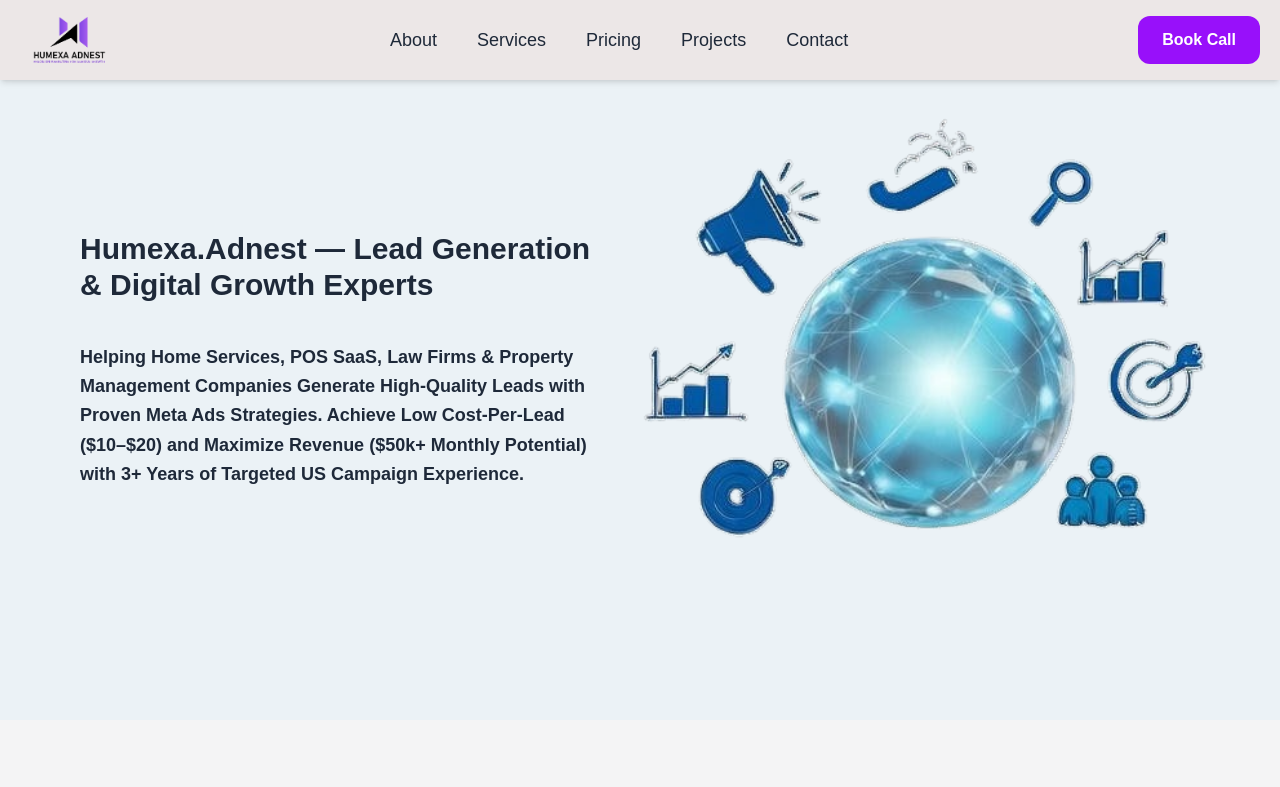
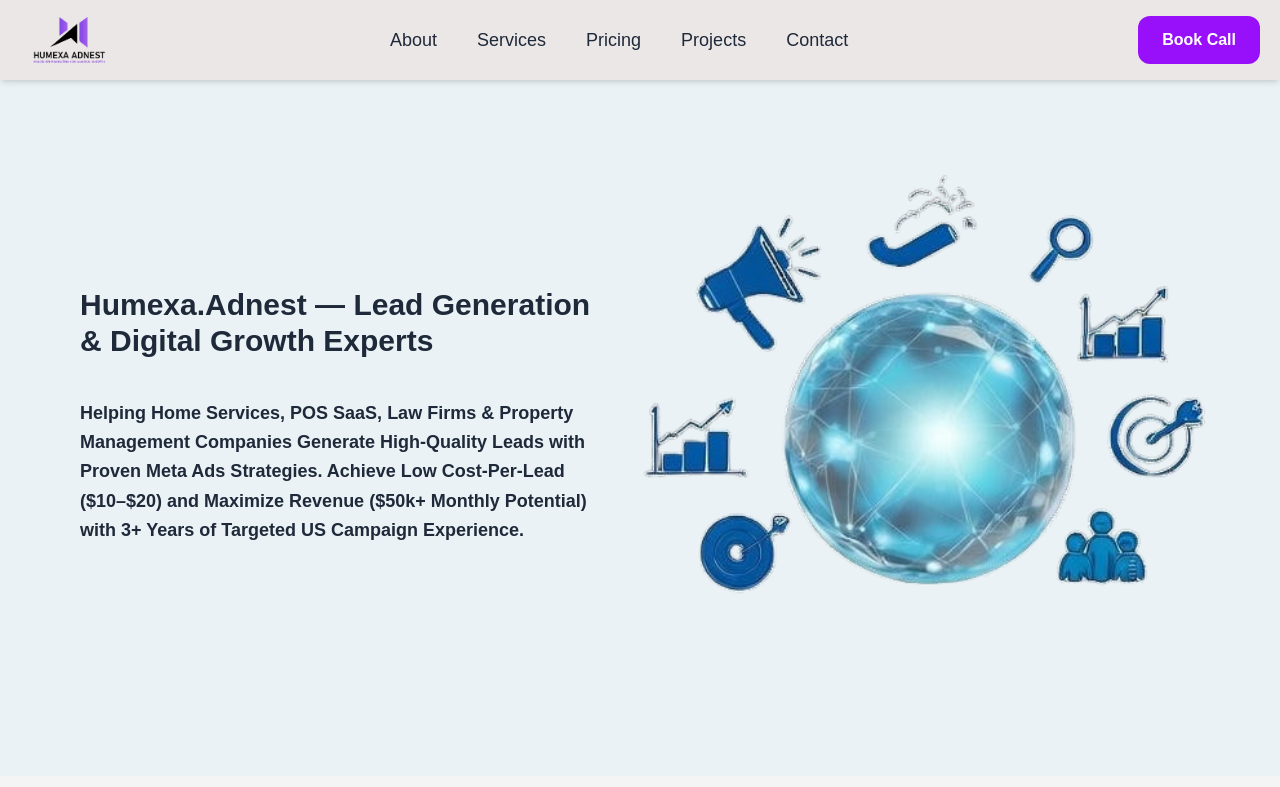
Before and after one commit to smabdullah958/humexaadnestPortfolio, a Next.js app: page / in a window 1280 px wide. Shown: the top 787 px of the page. Built offline with nearby package versions, Linux system fonts and the light colour scheme.

Commit message:
add some space

```diff
--- a/Components/HomePage.jsx
+++ b/Components/HomePage.jsx
@@ -3,7 +3,7 @@
 const HomePage=()=>{
   return (
     <div  id="home">
-      <div   className="relative h-[90vh] xl:min-h-[80vh] 2xl:min-h-[70vh] flex items-center justify-center overflow-hidden pt-10 md:pt-0 pb-5 md:pb-0 bg-[#ebf2f6]">
+      <div   className="relative h-[90vh] xl:min-h-[80vh] 2xl:min-h-[70vh] flex items-center justify-center overflow-hidden pt-10 md:pt-0 pb-5 md:pb-0 bg-[#ebf2f6] xl:mt-14">
       <div
         className="absolute inset-0 bg-contain bg-right bg-no-repeat h-[80vh] mt-24 sm:mr-10 rounded-2xl"
          style={{
@@ -13,7 +13,7 @@
 
       <div className="relative z-10 container px-10 text-left text-gray-800 font-extrabold">
         <div className="max-w-xl sm:mt-10">
-          <h1 className="text-xl sm:text-3xl 2xl:text-4xl font-bold md:pl-10 my-3 mt-5 mb-10  ">
+          <h1 className="text-xl sm:text-3xl 2xl:text-4xl font-bold md:pl-10 my-3 mt-5 mb-20 sm:mb-10  ">
               Humexa.Adnest — Lead Generation & Digital Growth Experts
           </h1>
           <p  className="text-sm lg:text-lg 2xl:text-xl mb-10 text-gray-800  md:ml-10 leading-relaxed  text-left md:w-[40vw]  2xl:w-[20vw] font-semibold">
```
